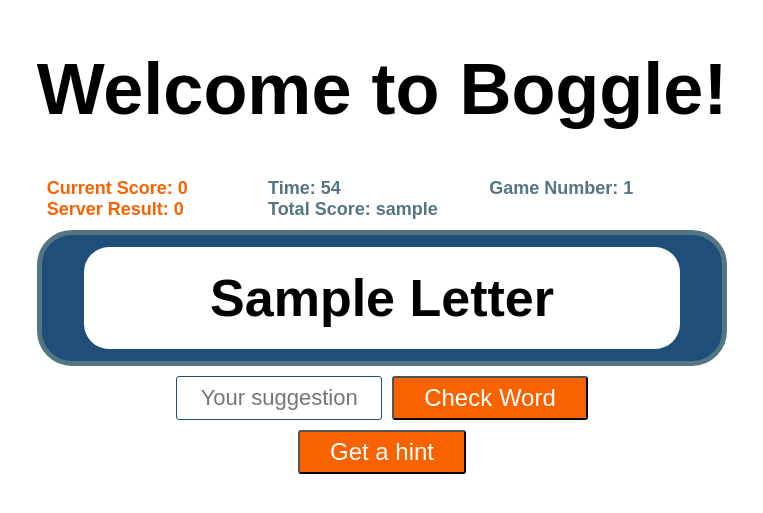
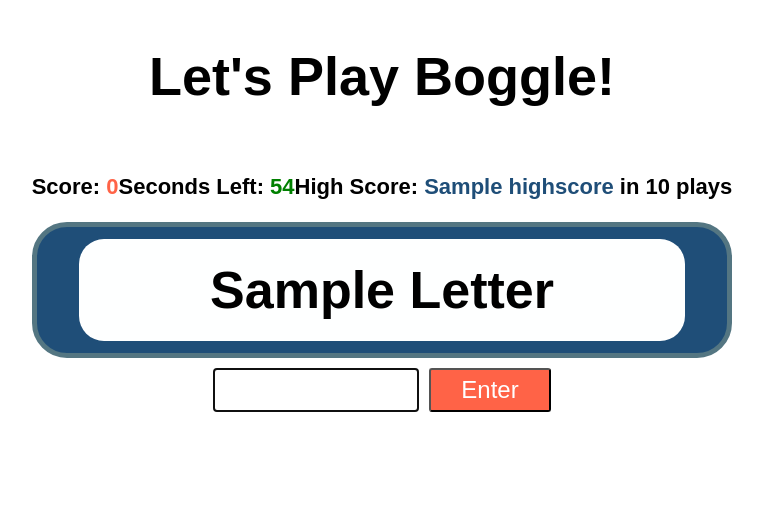
Before and after one commit to hollyabrams/Boggle, a Flask app: template templates/index.html in a window 1280 px wide. Shown: the top 513 px of the page, without its empty margins (258-1021 px from the left). Run offline with Flask 2, Linux system fonts and the light colour scheme; the visitor is signed in with stand-in values (Sample User, id 1); the template is opened without the code that fills it: most values are stand-ins (such as "Sample title", 1, 10 or a date in 2020); parts of the project's set-up code (start-up, migrations or seed data) failed here and were passed over; some libraries are stand-ins or nearby versions.

Commit message:
Updated App, JS, and CSS

```diff
--- a/app.py
+++ b/app.py
@@ -1,69 +1,35 @@
-from flask import Flask, request, render_template, redirect, flash, session, jsonify
-from flask_debugtoolbar import DebugToolbarExtension
+from flask import Flask, request, render_template, session, jsonify
+from boggle import Boggle
 
-
-from boggle import Boggle
+app = Flask(__name__)
+app.config['SECRET_KEY'] = 'topsecret'
 
 boggle_game = Boggle()
 
-app = Flask(__name__)
-app.config['SECRET_KEY'] = 'topsecret'
-app.debug = True
-DebugToolbarExtension(app)
+@app.route('/')
+def homepage():
+    board = boggle_game.make_board()
+    session['board'] = board
+    highscore = session.get('highscore', 0)
+    nplays = session.get('nplays', 0)
 
-@app.route('/')
-def home():
-    letters_board = boggle_game.make_board()
-    session['board'] = letters_board
+    return render_template('index.html', board=board, highscore=highscore, nplays=nplays)
 
-    if not session.get('user_score'):
-        session['user_score'] = 0
-    if not session.get('game_count'):
-        session['game_count'] = 1
-    else:
-        game = int(session['game_count'])
-        game += 1
-        session['game_count'] = game
+@app.route('/check-word')
+def check_word():
+    word = request.args['word']
+    board = session['board']
+    response = boggle_game.check_valid_word(board, word)
 
-    session['trace_words'] = []
+    return jsonify({'result' : response})
 
-    return render_template('index.html', letters_board = letters_board)
+@app.route('/post-score', methods=['POST'])
+def post_score():
+    score = request.json['score']
+    highscore = session.get('highscore', 0)
+    nplays = session.get('nplays', 0)
 
-@app.route('/word', methods = ['POST'])
-def check_word():
-    word_request = request.get_json()
-    word = word_request['word']
-    list_of_words = session.get('trace_words', [])
+    session['nplays'] = nplays + 1
+    session['highscore'] = max(score, highscore)
 
-    if word.lower() in list_of_words:
-        response = jsonify(result='The same word is not allowed!')
-    else:
-        letters_board = session['board']
-        result_word = boggle_game.check_valid_word(letters_board, word)
-        if result_word == 'ok':
-            list_of_words.append(word.lower())
-            session['trace_words'] = list_of_words
-
-    response = jsonify(result=result_word)
-    return response
-
-@app.route('/score', methods=['POST'])
-def user_score():
-    score_request = request.get_json()
-
-    '''
-    import pdb
-    pdb.set_trace()
-    '''
-
-    user_score = int(session['user_score'])
-    user_score += int(score_request['score'])
-    session['user_score'] = user_score
-    return jsonify(score = user_score)
-
-@app.route('/hint')
-def get_hint():
-    letters_board = session['board']
-    list_of_words = session['trace_words']
-    result = boggle_game.hint(letters_board, list_of_words)
-    return jsonify(hint_word=result)
+    return jsonify(brokenRecord = score > highscore)
--- a/boggle.py
+++ b/boggle.py
@@ -23,8 +23,8 @@
 
         board = []
 
-        for y in range(4):
-            row = [choice(string.ascii_uppercase) for i in range(4)]
+        for y in range(5):
+            row = [choice(string.ascii_uppercase) for i in range(5)]
             board.append(row)
 
         return board
--- a/static/app.js
+++ /dev/null
@@ -1,91 +0,0 @@
-const $checkForm = $('#checkForm');
-const $checkWordField = $('#checkWordField');
-const $totalScore = $('#total_score span');
-const $totalGames = $('#total_games span');
-const $timer = $('#timer span');
-const $hintText = $('#hint p');
-const $hintBtn = $('#hint button');
-const $score = $('#score span');
-const $result = $('#result span');
-const $btn = $('#btn');
-
-/* function will send word to the server using ajax request*/
-let sendRequest = async (e) => {
-	e.preventDefault();
-
-	// if player wants to a new game the click will reload page
-	if ($btn.text() == 'New game?') {
-		location.reload();
-	}
-
-	let word = $checkWordField.val().trim();
-	$checkWordField.val('');
-	disableElementsForm();
-
-	/*check if string is empty or has a white space or number*/
-	if (
-		word.length == 0 ||
-		[ ...word ].some((l) => l == ' ') ||
-		[ ...word ].some((l) => [ ...'0123456789' ].includes(l))
-	) {
-		$result.text('Not a word');
-		releaseElementsForm();
-		return;
-	}
-
-	/*call ajax request and process response*/
-	let resultResponse = await sendToServer.checkWord(word);
-
-	if (resultResponse.data.result == 'ok') {
-		let sc = parseInt($score.text());
-		$score.text(sc + word.length);
-	}
-
-	releaseElementsForm();
-	$result.text(resultResponse.data.result);
-};
-
-$btn.on('click', sendRequest);
-
-/* set timer for 60 sec after 60 sec it will disable form applies new scores*/
-let setTimer = setInterval(async () => {
-	let current = parseInt($timer.text());
-	if (current == 0) {
-		clearInterval(setTimer);
-		let response = await sendToServer.sendUserScore($score.text());
-		totalScoreGames(response);
-		$checkWordField.hide();
-		$btn.text('New game?');
-		return;
-	}
-	current--;
-	$timer.text(current);
-}, 1000);
-
-setTimer;
-
-/* disable elements on the form */
-let disableElementsForm = () => {
-	$btn.attr('disabled', true);
-	$checkWordField.attr('disabled', true);
-};
-
-/* release elements on the form */
-let releaseElementsForm = () => {
-	$btn.removeAttr('disabled');
-	$checkWordField.removeAttr('disabled');
-};
-
-/* apply total score */
-let totalScoreGames = (response) => {
-	$totalScore.text(response.data.score);
-};
-
-/*send request to the server to get a hint*/
-let hintTrigger = async () => {
-	$hintText.text('Searching...');
-	let hint = await sendToServer.getHint();
-	$hintText.text(hint.data.hint_word);
-};
-
-$hintBtn.on('click', hintTrigger);
--- a/static/style.css
+++ b/static/boggle.css
@@ -8,31 +8,31 @@
 }
 
 .header{
+    display:flex;
+    flex-direction: row;
+    justify-content: center;
     font-size:36px;
     color: black;
 }
 
 .container {
     display: flex;
-    font-size: 18px;
+    flex-direction: row;
+    justify-content: space-between;
+    font-size: 22px;
     font-weight: bold;
-    flex-direction: row;
-    margin: 10px;
 }
 
-#scores {
-    width: 33%;
-    color: #F86300;
+.score {
+    color: tomato;
 }
 
-#totals {
-    width: 33%;
-    color: #547682;
+.timer {
+    color: green;
 }
 
-#numbers {
-    width: 33%;
-    color: #547682;
+.highscore {
+    color: #1F4E78;
 }
 
 table {
@@ -50,6 +50,7 @@
 
 td {
     height: 100px;
+    width: 100px;
     border-radius: 25px;
     background-color:#Feffff;
     text-transform: capitalize;
@@ -79,9 +80,8 @@
     text-align: center;
 }
 
-#btn,
-#hint>button{
-	background-color:#F86300;
+button {
+	background-color:tomato;
 	border-radius:3px;
 	cursor:pointer;
 	color:#ffffff;
@@ -89,13 +89,20 @@
 	padding:6px 30px;
 }
 
-#btn:active,
-#hint>button:active{
+button:active {
     box-shadow: 0px 0px 2px rgba(0,0,0,.7);
   }
 
-#hint {
-    display: flex;
-    flex-direction: row;
-    justify-content: center;
-}
+  .msg {
+    padding: 1em;
+  }
+
+  .msg.ok {
+    color: white;
+    background-color: green;
+  }
+
+  .msg.err {
+    color: white;
+    background-color: tomato;
+  }
--- /dev/null
+++ b/static/boggle.js
@@ -0,0 +1,96 @@
+class BoggleGame {
+	/* make a new game at this DOM id */
+
+	constructor(boardId, secs = 60) {
+		this.secs = secs; // game length
+		this.showTimer();
+
+		this.score = 0;
+		this.words = new Set();
+		this.board = $('#' + boardId);
+
+		// every 1000 msec, "tick"
+		this.timer = setInterval(this.tick.bind(this), 1000);
+
+		$('.add-word', this.board).on('submit', this.handleSubmit.bind(this));
+	}
+
+	/* show word in list of words */
+
+	showWord(word) {
+		$('.words', this.board).append($('<li>', { text: word }));
+	}
+
+	/* show score in html */
+
+	showScore() {
+		$('.score', this.board).text(this.score);
+	}
+
+	/* show a status message */
+
+	showMessage(msg, cls) {
+		$('.msg', this.board).text(msg).removeClass().addClass(`msg ${cls}`);
+	}
+
+	/* handle submission of word: if unique and valid, score & show */
+
+	async handleSubmit(evt) {
+		evt.preventDefault();
+		const $word = $('.word', this.board);
+
+		let word = $word.val();
+		if (!word) return;
+
+		if (this.words.has(word)) {
+			this.showMessage(`Already found ${word}`, 'err');
+			return;
+		}
+
+		// check server for validity
+		const resp = await axios.get('/check-word', { params: { word: word } });
+		if (resp.data.result === 'not-word') {
+			this.showMessage(`${word} is not a valid English word`, 'err');
+		} else if (resp.data.result === 'not-on-board') {
+			this.showMessage(`${word} is not a valid word on this board`, 'err');
+		} else {
+			this.showWord(word);
+			this.score += word.length;
+			this.showScore();
+			this.words.add(word);
+			this.showMessage(`Added: ${word}`, 'ok');
+		}
+
+		$word.val('').focus();
+	}
+
+	/* Update timer in DOM */
+
+	showTimer() {
+		$('.timer', this.board).text(this.secs);
+	}
+
+	/* Tick: handle a second passing in game */
+
+	async tick() {
+		this.secs -= 1;
+		this.showTimer();
+
+		if (this.secs === 0) {
+			clearInterval(this.timer);
+			await this.scoreGame();
+		}
+	}
+
+	/* end of game: score and update message. */
+
+	async scoreGame() {
+		$('.add-word', this.board).hide();
+		const resp = await axios.post('/post-score', { score: this.score });
+		if (resp.data.brokeRecord) {
+			this.showMessage(`New record: ${this.score}`, 'ok');
+		} else {
+			this.showMessage(`Final score: ${this.score}`, 'ok');
+		}
+	}
+}
--- a/static/models.js
+++ /dev/null
@@ -1,41 +0,0 @@
-BASE_URL = '/';
-
-/* class sends ajax request to the server*/
-class sendToServer {
-	static async checkWord(wordCheck) {
-		return await axios
-			.post(`${BASE_URL}word`, {
-				word: `${wordCheck}`
-			})
-			.then((resp) => {
-				return resp;
-			})
-			.catch((err) => {
-				console.log(err);
-			});
-	}
-
-	static async sendUserScore(userScore) {
-		return await axios
-			.post(`${BASE_URL}score`, {
-				score: `${userScore}`
-			})
-			.then((resp) => {
-				return resp;
-			})
-			.catch((err) => {
-				console.log(err);
-			});
-	}
-
-	static async getHint() {
-		return await axios
-			.get(`${BASE_URL}hint`)
-			.then((resp) => {
-				return resp;
-			})
-			.catch((err) => {
-				console.log(err);
-			});
-	}
-}
--- a/templates/base.html
+++ b/templates/base.html
@@ -4,17 +4,19 @@
     <meta charset="UTF-8">
     <meta http-equiv="X-UA-Compatible" content="IE=edge">
     <meta name="viewport" content="width=device-width, initial-scale=1.0">
-    <link rel="stylesheet" href="/static/style.css">
-    <title>{% block title %}{% endblock%}</title>
+    <link rel="stylesheet" href="/static/boggle.css">
+    <title>Boggle</title>
 </head>
 <body>
-    <main>
+    <section id="boggle">
         {% block body%}{% endblock %}
-    </main>
+    </section>
 
-    <script src="https://unpkg.com/jquery"></script>
-    <script src="https://unpkg.com/axios/dist/axios.js"></script>
-    <script src="/static/app.js"></script>
-    <script src="/static/models.js"></script>
+    <script src="http://unpkg.com/jquery"></script>
+    <script src="https://unpkg.com/axios@0.19.0/dist/axios.js"></script>
+    <script src="/static/boggle.js"></script>
+    <script>
+      let game = new BoggleGame("boggle", 60);
+    </script>
 </body>
 </html>
--- a/templates/index.html
+++ b/templates/index.html
@@ -2,27 +2,25 @@
 {% block title %}Boggle Game{% endblock %}
 {% block body %}
 <div class="header">
-    <h1>Welcome to Boggle!</h1>
+    <h1>Let's Play Boggle!</h1>
 </div>
 <div class="container">
-    <div id="scores">
-        <div id="score">Current Score: <span>0</span></div>
-        <div id="result">Server Result: <span>0</span></div>
+    <div>
+        <p>Score: <b class="score">0</b></p>
     </div>
-    <div id="totals">
-        <div id="timer">Time: <span>60</span></div>
-        <div id="total_score">Total Score: <span>{{session['user_score']}}</span></div>
+    <div>
+        <p>Seconds Left: <b class="timer"></b></p>
     </div>
-    <div id="numbers">
-        <div id="total_games">Game Number: <span>{{session['game_count']}}</span></div>
+    <div>
+        <p>High Score: <b class="highscore">{{ highscore }}</b> in {{ nplays }} plays</p>
     </div>
 </div>
 <section class="playground">
-    <table id="game">
+    <table class="board">
         <tbody>
-            {% for row in letters_board %}
+            {% for row in board %}
             <tr>
-                {% for letter in row%}
+                {% for letter in row %}
                 <td>{{letter}}</td>
                 {% endfor %}
             </tr>
@@ -31,10 +29,13 @@
     </table>
 </section>
 <section>
-<form id="checkForm">
-    <input id="checkWordField" type="text" name="word" placeholder="Your suggestion">
-    <button id="btn" data-text="word">Check Word</button>
-</form>
-<div id="hint"><button>Get a hint</button></div>
+    <form id="checkForm" method='POST' class="add-word">
+    <input type="text" name="word" class="word" autofocus>
+    <button>Enter</button>
+    </form>
+
+    <p class="msg"></p>
+    <ul class="words"></ul>
 </section>
+
 {% endblock %}
```
Also changed, not shown: test.py (+30 -31 lines).
